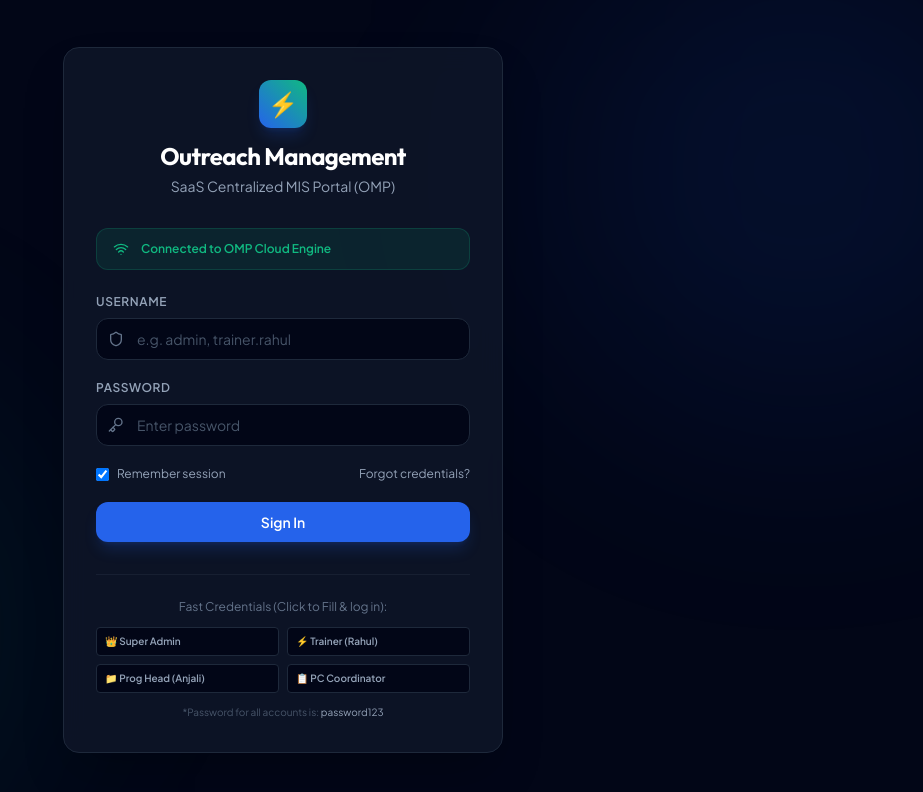
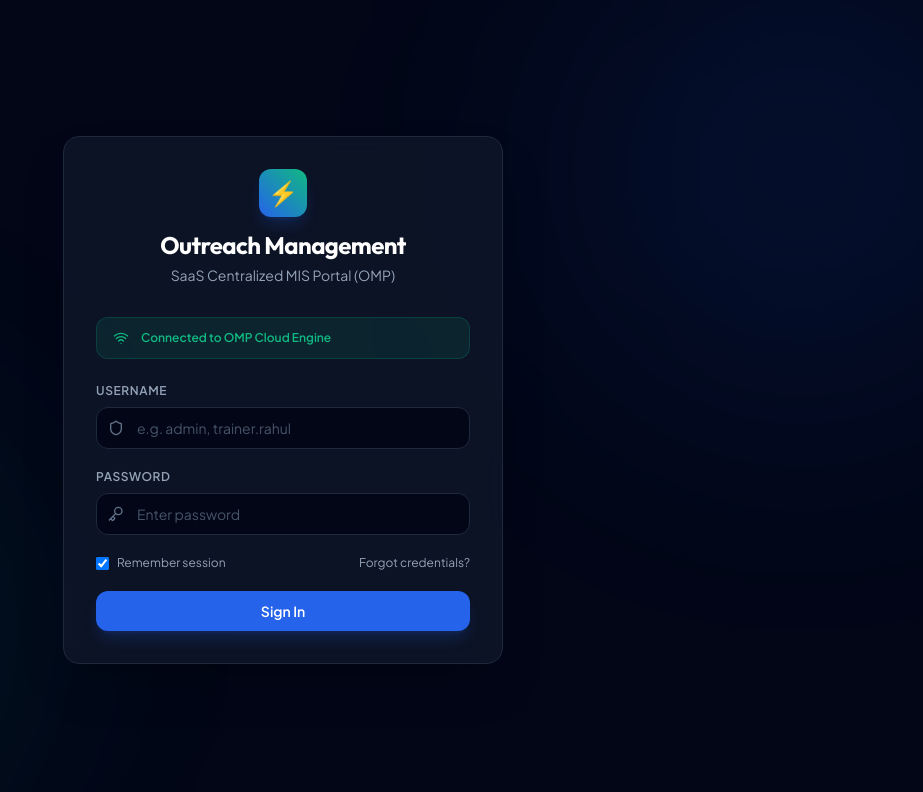
Before and after one commit to DEvV0411/SRET-Website-, a React (Vite) app: page / in a window 1280 px wide. Shown: the top 792 px of the page, without its empty margins (357-1280 px from the left). Built offline with nearby package versions, Linux system fonts and the light colour scheme; no server answers.

Commit message:
feat: Remove demo fast credentials panel and login password helper hints

```diff
--- a/src/components/Login.tsx
+++ b/src/components/Login.tsx
@@ -18,7 +18,7 @@ export const Login: React.FC = () => {
     try {
       const success = await login(username, password, rememberMe);
       if (!success) {
-        setError('Invalid username or password. (Hint: password is "password123")');
+        setError('Invalid username or password.');
       }
     } catch (err) {
       setError('An error occurred during authentication.');
@@ -137,39 +137,6 @@ export const Login: React.FC = () => {
           </button>
         </form>
 
-        {/* Demo Fast Login helpers */}
-        <div className="mt-8 pt-6 border-t border-slate-800/60">
-          <p className="text-xs text-slate-500 mb-3 text-center">Fast Credentials (Click to Fill & log in):</p>
-          <div className="grid grid-cols-2 gap-2 text-[10px] font-semibold text-slate-400">
-            <button
-              onClick={() => handleQuickLoad('admin')}
-              className="px-2 py-1.5 bg-slate-950 border border-slate-800 rounded hover:border-slate-700 text-left truncate"
-            >
-              👑 Super Admin
-            </button>
-            <button
-              onClick={() => handleQuickLoad('trainer.rahul')}
-              className="px-2 py-1.5 bg-slate-950 border border-slate-800 rounded hover:border-slate-700 text-left truncate"
-            >
-              ⚡ Trainer (Rahul)
-            </button>
-            <button
-              onClick={() => handleQuickLoad('prog.head')}
-              className="px-2 py-1.5 bg-slate-950 border border-slate-800 rounded hover:border-slate-700 text-left truncate"
-            >
-              📁 Prog Head (Anjali)
-            </button>
-            <button
-              onClick={() => handleQuickLoad('coordinator')}
-              className="px-2 py-1.5 bg-slate-950 border border-slate-800 rounded hover:border-slate-700 text-left truncate"
-            >
-              📋 PC Coordinator
-            </button>
-          </div>
-          <p className="text-[10px] text-slate-600 mt-3 text-center">
-            *Password for all accounts is: <span className="text-slate-400 select-all">password123</span>
-          </p>
-        </div>
       </div>
     </div>
   );
```
